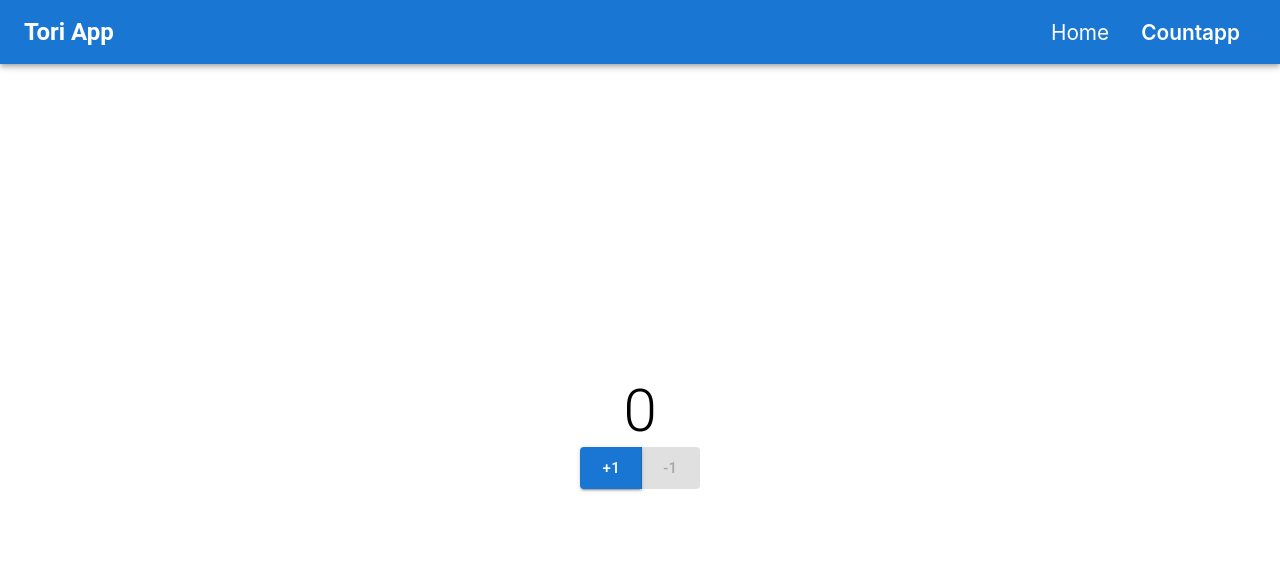
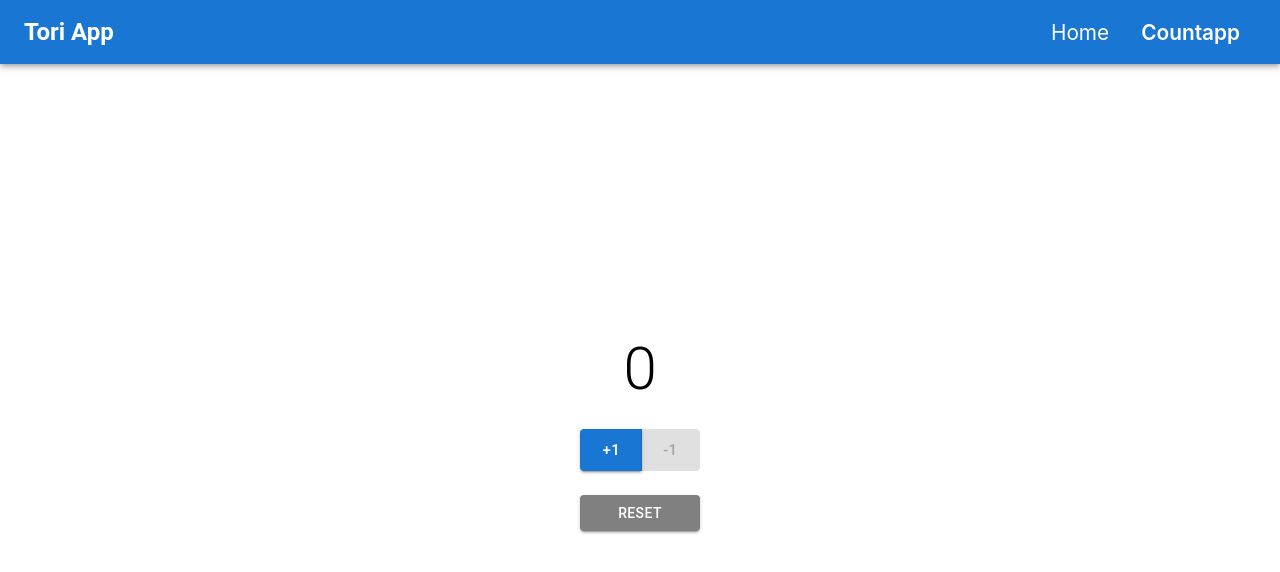
Before and after one commit to torihazi/reducer_sample, a React (Create React App) app: page /countapp in a window 1280 px wide. Shown: the top 572 px of the page. Built offline with nearby package versions, Linux system fonts and the light colour scheme.

Commit message:
fin count-app

```diff
--- a/src/components/pages/CountUpDown.jsx
+++ b/src/components/pages/CountUpDown.jsx
@@ -1,6 +1,6 @@
 // core
 import React, { useReducer } from "react";
-import { Box, Button, ButtonGroup, Typography } from "@mui/material";
+import { Box, Button, ButtonGroup, Stack, Typography } from "@mui/material";
 
 // hooks
 import { useManageCount } from "../../hooks/useManageCount";
@@ -15,7 +15,7 @@ const CountUpDown = () => {
       alignItems="center"
       height="calc(100vh - 64px)"
     >
-      <Box display="flex" flexDirection="column">
+      <Stack direction="column" spacing={3}>
         <Typography
           variant="h2"
           textAlign="center"
@@ -40,7 +40,18 @@ const CountUpDown = () => {
             -1
           </Button>
         </ButtonGroup>
-      </Box>
+        <Button
+          variant="contained"
+          sx={{
+            background: "grey",
+            color: "white",
+            ":hover": { background: "darkgrey" },
+          }}
+          onClick={() => dispatch({ type: "reset" })}
+        >
+          reset
+        </Button>{" "}
+      </Stack>
     </Box>
   );
 };
```
